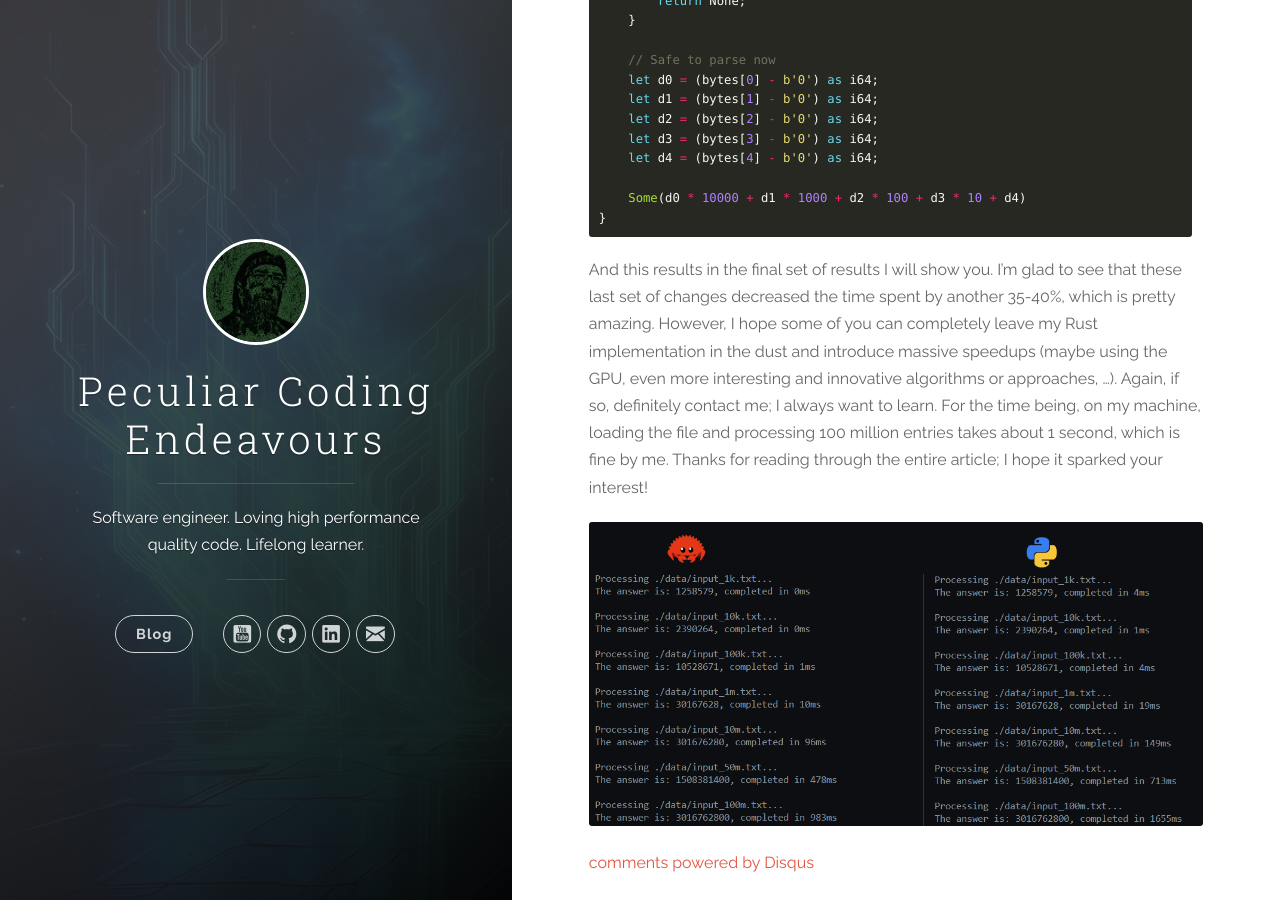
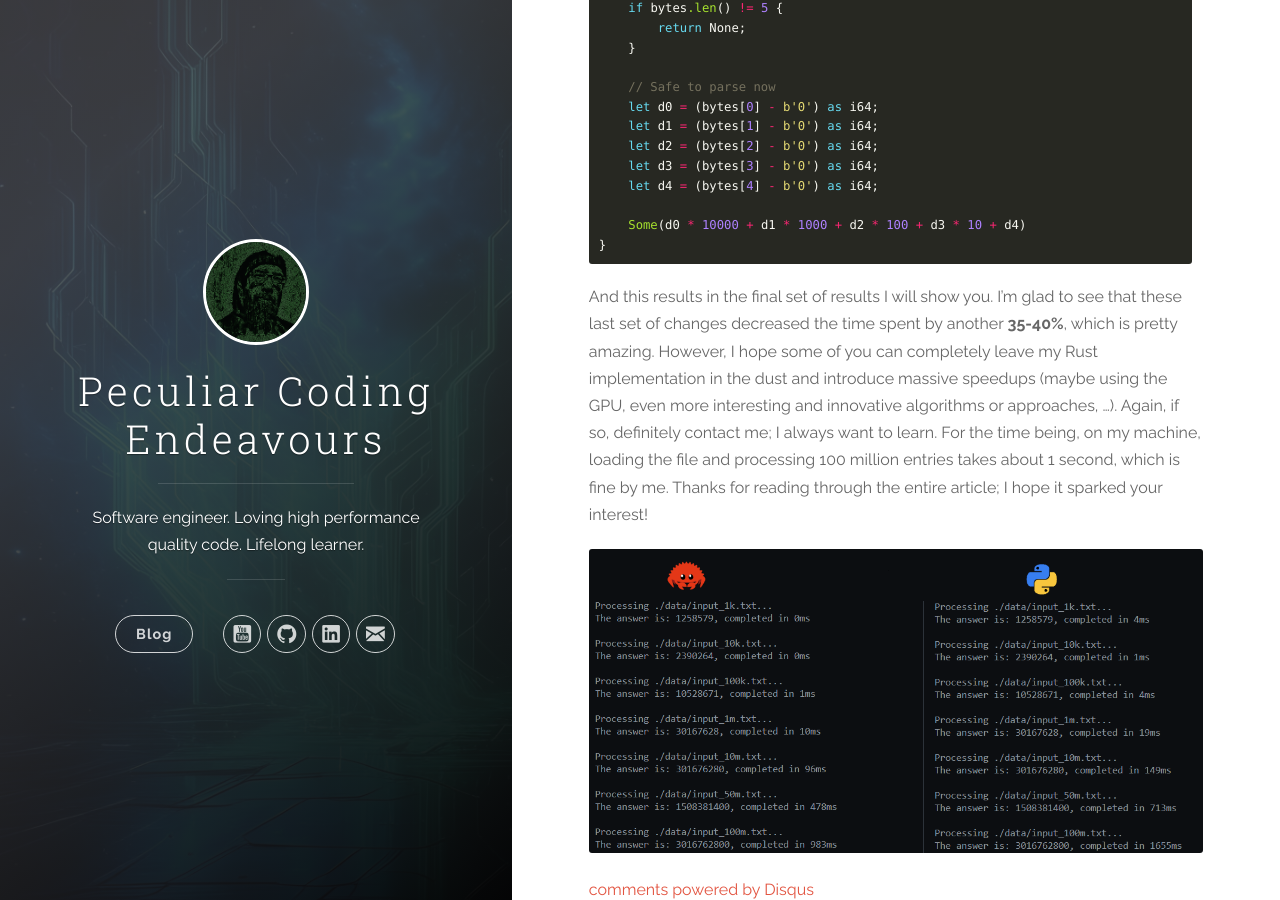
Before and after one commit to tomvanschaijk/tomvanschaijk.github.io, a Jekyll site: the page built from _posts/2025-01-25-advent-of-code-day-1-rust-vs-python.markdown, in a window 1280 px wide and 900 px high, scrolled down 24501 px. Built offline with Jekyll 4.4.1, drawn with Linux system fonts in a browser that asks for light colours; nearby versions of some CDN libraries; comment, search, counter and statistics services are not loaded; some of the changed text lies outside the part shown.

Commit message:
Add some highlighting

````diff
--- a/_posts/2025-01-25-advent-of-code-day-1-rust-vs-python.markdown
+++ b/_posts/2025-01-25-advent-of-code-day-1-rust-vs-python.markdown
@@ -51,7 +51,7 @@
 
 Instead of sticking to 1000 entries, I created lists of 1k, 10k, 100k, 1M, 10M, 50M and 100M entries. I compared very basic implementations in both languages, iterated a lot and tried several things to get some decent speed out of both implementations. The chapters below will give you a rundown of all the steps I took to get the most speed out of both languages. For Rust, I leaned more towards implementing as much as possible myself (because, of course I did). On the Python side of things, I mostly used familiar frameworks like Pandas/Polars and Numpy.
 
-In the end, though, one fundamental change yielded a 40-50% speedup in both language implementations, without depending on external frameworks. You can check out the [GitHub repository](https://github.com/tomvanschaijk/aoc_1_python_vs_rust){:target="_blank"} and look at all 5 branches, each containing an additional step towards optimisation, or a completely different approach. I have no doubt that the Rust/Python wizards out there can get even more performance out of this, and if you do, please let me know!
+In the end, though, one fundamental change yielded a __40-50%__ speedup in both language implementations, without depending on external frameworks. You can check out the [GitHub repository](https://github.com/tomvanschaijk/aoc_1_python_vs_rust){:target="_blank"} and look at all 5 branches, each containing an additional step towards optimisation, or a completely different approach. I have no doubt that the Rust/Python wizards out there can get even more performance out of this, and if you do, please let me know!
 
 
 ### A basic implementation
@@ -705,6 +705,6 @@
 }
 ```
 
-And this results in the final set of results I will show you. I'm glad to see that these last set of changes decreased the time spent by another 35-40%, which is pretty amazing. However, I hope some of you can completely leave my Rust implementation in the dust and introduce massive speedups (maybe using the GPU, even more interesting and innovative algorithms or approaches, ...). Again, if so, definitely contact me; I always want to learn. For the time being, on my machine, loading the file and processing 100 million entries takes about 1 second, which is fine by me. Thanks for reading through the entire article; I hope it sparked your interest!
+And this results in the final set of results I will show you. I'm glad to see that these last set of changes decreased the time spent by another __35-40%__, which is pretty amazing. However, I hope some of you can completely leave my Rust implementation in the dust and introduce massive speedups (maybe using the GPU, even more interesting and innovative algorithms or approaches, ...). Again, if so, definitely contact me; I always want to learn. For the time being, on my machine, loading the file and processing 100 million entries takes about 1 second, which is fine by me. Thanks for reading through the entire article; I hope it sparked your interest!
 
 ![bucketsort]({{ site.url }}/assets/aoc_rust_python/bucketsort_final.png)
````
Also changed, not shown: other parts of _posts/2025-01-25-advent-of-code-day-1-rust-vs-python.markdown (+1 -1 lines).
